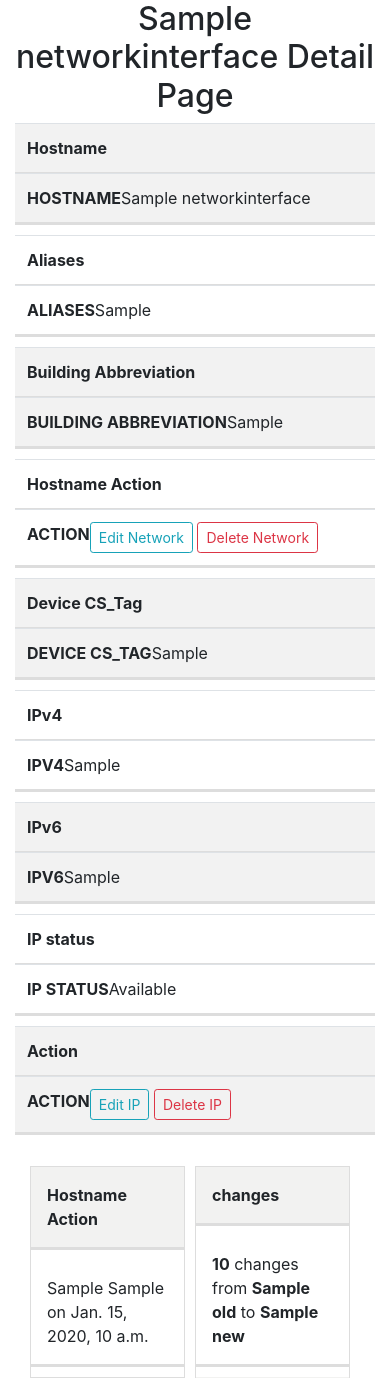
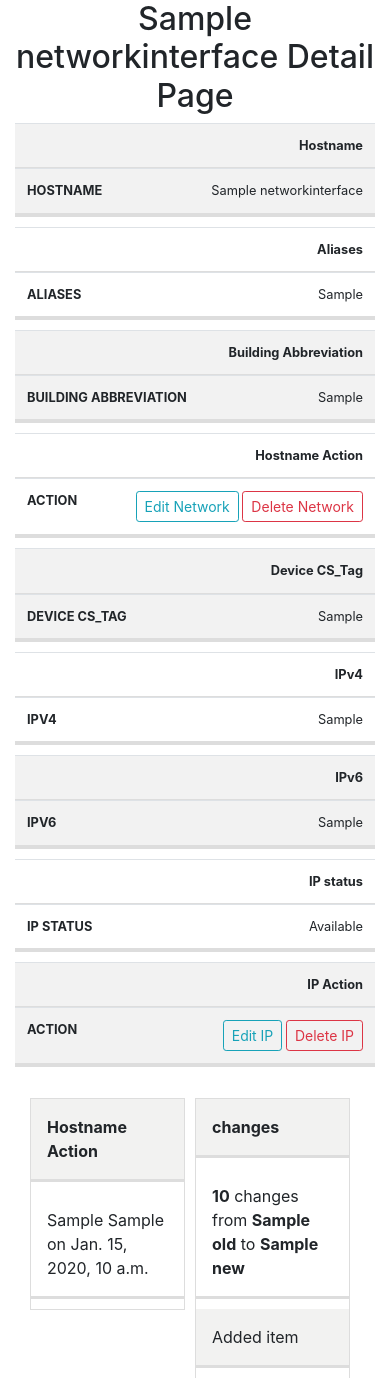
Before and after one commit to chenyuan99/Techstaff-Inventory, a Django app: template hello/templates/hostname_detail.html in a window 390 px wide. Shown: the part 206-1584 px from the top of the page. Run offline with Django 3.2, Linux system fonts and the light colour scheme; tables that the repository leaves empty hold one stand-in row (values such as "Sample post"); the template is opened without the code that fills it: values that come from a table or form of the project are taken from there, most other values are stand-ins (such as "Sample title", 1, 10 or a date in 2020); some libraries are stand-ins or nearby versions.

Commit message:
update detail page mobile responsive

```diff
--- a/hello/templates/hostname_detail.html
+++ b/hello/templates/hostname_detail.html
@@ -4,7 +4,7 @@
 
 	<div class="container text-center">
 		<h2> {{item.Hostname}} Detail Page</h2>
-		<table class="table table-striped text-left">
+		<table id="info-table" class="table table-striped text-left">
 			<tr>
 				<td align=left><b>Hostname</b></td>
 				<td data-label="Hostname">{{ item.Hostname }}</td>
@@ -44,7 +44,7 @@
 						<td data-label="IP Status">{{ item.status }}</td>
 					</tr>
 					<tr>
-						<td align=left><b>Action</b></td>
+						<td align=left><b>IP Action</b></td>
 						<td data-label="Action">
 							<a href="{% url 'edit_ip' item.IPID %}" class="btn btn-outline-info btn-sm" role="button">Edit IP</a>
 							<a href="{% url 'delete_ip' item.IPID %}" class="btn btn-outline-danger btn-sm"
```
Also changed, not shown: hello/templates/device_detail.html (+8 -8 lines).
